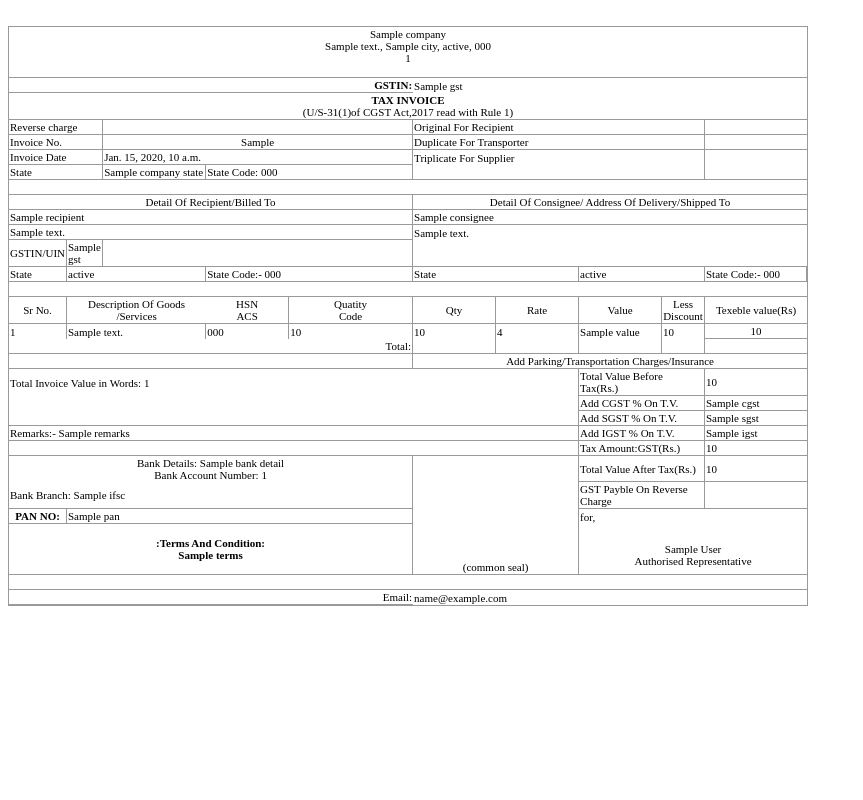
After one commit to elixir14/handy-gst, a Django app: template frontend/templates/frontend/bill.html in a window 1280 px wide. The commit adds this page. Shown: the whole page, without its empty margins (0-863 px from the left). Run offline with Django 3.2, Linux system fonts and the light colour scheme; the template is opened without the code that fills it: most values are stand-ins (such as "Sample title", 1, 10 or a date in 2020).

Commit message:
changes done to pdf bill

```diff
--- a/bill/models.py
+++ b/bill/models.py
@@ -3,8 +3,6 @@ from __future__ import unicode_literals
 from django.db import models
 from company.models import CompanyProfile
 from client.models import ClientProfile
-from django.contrib.auth.models import User
-from customer.models import State
 from common.Sample import get_current_user
 
 
@@ -64,7 +62,7 @@ class Invoice(models.Model):
 
 class Item(models.Model):
     invoice = models.ForeignKey(Invoice, on_delete=models.CASCADE)
-    description = models.CharField(max_length=100)
+    description = models.CharField(max_length=100, null=False, blank=False)
     hsn_code = models.CharField(max_length=10, null=True, blank=True)
     quantity_code = models.CharField(max_length=10, null=True, blank=True)
     quantity = models.FloatField(default=0.0)
--- /dev/null
+++ b/frontend/templates/frontend/bill.html
@@ -0,0 +1,207 @@
+<html>
+<head>
+
+</head>
+</head>
+<body>
+<table border="0" width="800" style="border:1px solid #999999;font-size:11px;" cellspacing="0" class="border" >
+
+  <tr>
+     <td colspan = "10" align="center" style="border-bottom:1px solid #999999;text-align:center;">
+                {{ company.company_name }}
+                <br>
+                {{ company_address.address }}, {{company_address.city}}, {{company_address.state}}, {{company_address.zip }}
+                <br>
+                {{ contact_detail.phone_number }}</br></br></td>
+  </tr>
+
+
+<tr><td colspan = "5"style="border-bottom:1px solid #999999;text-align:right;"><b>GSTIN:</b></td>
+        <td colspan="5">{{ company.gst }}</td>
+</tr>
+<tr><td colspan = "10" align="center" style="border-bottom:1px solid #999999;text-align:center;"><b>TAX INVOICE</b></br>(U/S-31(1)of CGST Act,2017 read with Rule 1) </td></tr>
+
+<tr>
+        <td colspan = "2" style="border-right:1px solid #999999;border-bottom:1px solid #999999;">Reverse charge</td>
+        <td colspan = "3" style="border-right:1px solid #999999;border-bottom:1px solid #999999;"></td>
+        <td colspan = "4" style="border-right:1px solid #999999;border-bottom:1px solid #999999;border-bottom:1px solid #999999;">Original For Recipient</td>
+        <td style="border-bottom:1px solid #999999;" width="100"></td>
+</tr>
+<tr>
+        <td colspan = "2" style="border-right:1px solid #999999;border-bottom:1px solid #999999;">Invoice No.</td>
+        <td colspan = "3" align="center"style="border-right:1px solid #999999;border-bottom:1px solid #999999;"> {{ invoice.invoice_no }}</td>
+        <td colspan = "4" style="border-right:1px solid #999999;border-bottom:1px solid #999999;">Duplicate For Transporter</td>
+        <td style="border-bottom:1px solid #999999;" width="100"></td>
+</tr>
+<tr>
+        <td colspan = "2" style="border-right:1px solid #999999;border-bottom:1px solid #999999;">Invoice Date</td>
+        <td colspan = "3" style="border-right:1px solid #999999;border-bottom:1px solid #999999;">{{ invoice.invoice_date }}</td>
+        <td colspan = "4" style="border-right:1px solid #999999;">Triplicate For Supplier</td>
+        <td width="100" ></td>
+</tr>
+<tr>
+        <td colspan = "2"style="border-right:1px solid #999999;border-bottom:1px solid #999999;">State</td>
+        <td style="border-right:1px solid #999999;border-bottom:1px solid #999999;" width="100">{{ company_state.name }}</td>
+        <td colspan = "2"style="border-right:1px solid #999999;border-bottom:1px solid #999999;"width="10000">State Code: {{ company_state.code }}</td>
+        <td colspan = "4"style="border-right:1px solid #999999;border-bottom:1px solid #999999;"></td>
+        <td style="border-bottom:1px solid #999999;"width="100"></td>
+</tr>
+
+      <tr><td colspan = "10"style="border-bottom:1px solid #999999;"></br></td></tr>
+
+<tr>
+        <td colspan = "5"align="center"style="border-bottom:1px solid #999999;border-right:1px solid #999999;">Detail Of Recipient/Billed To</td>
+        <td colspan = "5"align="center"style="border-bottom:1px solid #999999;">Detail Of Consignee/ Address Of Delivery/Shipped To</td>
+
+</tr>
+<tr>
+        <td colspan = "5"style="border-bottom:1px solid #999999;border-right:1px solid #999999;">{{ invoice.recipient }}</td>
+        <td colspan = "5"style="border-bottom:1px solid #999999;">{{ invoice.consignee }}</td>
+
+</tr>
+<tr>
+        <td colspan = "5"style="border-bottom:1px solid #999999;border-right:1px solid #999999;">{{ invoice.billing_address }}</br></td>
+</br>
+        <td colspan = "5">{{ invoice.shipping_address }}</br></td>
+
+</tr>
+<tr>
+        <td style="border-bottom:1px solid #999999;border-right:1px solid #999999;">GSTIN/UIN</td>
+        <td style="border-bottom:1px solid #999999;border-right:1px solid #999999;"> {{ client.gst }}</td>
+          <td colspan = "3"style="border-bottom:1px solid #999999;border-right:1px solid #999999;"></td>
+          <td colspan = "5"style="border-bottom:1px solid #999999;"></td>
+
+</tr>
+<tr>
+        <td style="border-bottom:1px solid #999999;border-right:1px solid #999999;">State</td>
+        <td colspan = "2"style="border-bottom:1px solid #999999;border-right:1px solid #999999;"> {{ invoice.billing_state }}</td>
+        <td colspan = "2"style="border-bottom:1px solid #999999;border-right:1px solid #999999;">State Code:-  {{ invoice.billing_state_code }}</td>
+        <td colspan = "2"style="border-bottom:1px solid #999999;border-right:1px solid #999999;">State</td>
+        <td colspan = "2"style="border-bottom:1px solid #999999;border-right:1px solid #999999;">{{ invoice.shipping_state }}</td>
+        <td style="border-bottom:1px solid #999999;border-right:1px solid #999999;">State Code:-  {{ invoice.shipping_state_code }}</td>
+
+</tr>
+  <tr><td colspan = "10"style="border-bottom:1px solid #999999;"><br /></td></tr>
+<tr>
+        <td style="border-bottom:1px solid #999999;border-right:1px solid #999999;"align="center">Sr No.</td>
+        <td style="border-bottom:1px solid #999999;"align="center" colspan="2">Description Of Goods /Services</td>
+
+        <td style="border-bottom:1px solid #999999;border-right:1px solid #999999;"width="80"align="center">HSN</br>ACS</td>
+        <td style="border-bottom:1px solid #999999;border-right:1px solid #999999;"align="center">Quatity</br>Code</td>
+        <td style="border-bottom:1px solid #999999;border-right:1px solid #999999;"width="80"align="center">Qty</td>
+        <td style="border-bottom:1px solid #999999;border-right:1px solid #999999;"width="80"align="center">Rate</td>
+        <td style="border-bottom:1px solid #999999;border-right:1px solid #999999;"width="80"align="center">Value</td>
+        <td style="border-bottom:1px solid #999999;border-right:1px solid #999999;" align="center">Less Discount</td>
+        <td style="border-bottom:1px solid #999999;" align="center">Texeble value(Rs)</td>
+</tr>
+        {% for item in items %}
+<tr>
+        <td style="border-right:1px solid #999999;">{{ forloop.counter }}</td>
+        <td style="border-right:1px solid #999999;" colspan="2">{{ item.description}}</td>
+        <td style="border-right:1px solid #999999;">{{ item.hsn_code}}</td>
+        <td style="border-right:1px solid #999999;">{{ item.quantity_code}}</td>
+        <td style="border-right:1px solid #999999;">{{ item.quantity}}</td>
+        <td style="border-right:1px solid #999999;">{{ item.rate}}</td>
+        <td style="border-right:1px solid #999999;"> {{ item.value}}</td>
+        <td style="border-right:1px solid #999999;">{{ item.discount}}</td>
+        <td style="border-bottom:1px solid #999999;" align="center"> {{ item.tax_value}}</td>
+</tr>
+        {% endfor %}
+
+
+<tr>
+        <td colspan = "5"align="right"style="border-right:1px solid #999999; border-bottom:1px solid #999999;">Total:</td>
+        <td style="border-right:1px solid #999999; border-bottom:1px solid #999999;"></td>
+        <td style="border-right:1px solid #999999; border-bottom:1px solid #999999;"></td>
+        <td style="border-right:1px solid #999999; border-bottom:1px solid #999999;"></td>
+        <td style="border-right:1px solid #999999; border-bottom:1px solid #999999;"></td>
+        <td style="border-bottom:1px solid #999999;"></td>
+
+
+</tr>
+<tr>
+        <td colspan = "5"style="border-right:1px solid #999999; border-bottom:1px solid #999999;"></td>
+        <td colspan = "5" align="center"style="border-bottom:1px solid #999999;">Add Parking/Transportation Charges/Insurance</td>
+
+</tr>
+<tr>
+        <td colspan = "7"style="border-right:1px solid #999999;">Total Invoice Value in Words: {{ total_in_words }}</td>
+        <td colspan = "2"style="border-right:1px solid #999999; border-bottom:1px solid #999999;">Total Value Before Tax(Rs.)</td>
+        <td  style=" border-bottom:1px solid #999999;">{{ invoice.total }}</td>
+
+</tr>
+<tr>
+        <td colspan = "7"style="border-right:1px solid #999999;"></td>
+        <td colspan = "2" style="border-right:1px solid #999999; border-bottom:1px solid #999999;">Add CGST % On T.V.</td>
+        <td colspan = "1" style="border-bottom:1px solid #999999;">{{ invoice.cgst }}</td>
+
+</tr>
+<tr>
+        <td colspan = "7" style="border-right:1px solid #999999;border-bottom:1px solid #999999;"></td>
+        <td colspan = "2" style="border-right:1px solid #999999; border-bottom:1px solid #999999;">Add SGST % On T.V.</td>
+        <td colspan = "1" style="border-bottom:1px solid #999999;">{{ invoice.sgst }}</td>
+
+</tr>
+<tr>
+        <td colspan = "7"style="border-right:1px solid #999999;border-bottom:1px solid #999999;">
+                {% if invoice.remarks %}Remarks:- {{ invoice.remarks}} {% else %} Remarks: Notification number availed if any. {% endif %}</td>
+        <td colspan = "2" style="border-right:1px solid #999999; border-bottom:1px solid #999999;">Add IGST % On T.V.</td>
+        <td colspan = "1"style="border-bottom:1px solid #999999;" >{{ invoice.igst }}</td>
+
+</tr>
+<tr>
+        <td colspan = "7"style="border-right:1px solid #999999;border-bottom:1px solid #999999;"></td>
+        <td colspan = "2"style="border-bottom:1px solid #999999;border-right:1px solid #999999;" >Tax Amount:GST(Rs.) </td>
+        <td colspan = "1"style="border-bottom:1px solid #999999;" >{{ invoice.gst_amount }}</td>
+
+</tr>
+<tr>
+        <td colspan = "5"align="center"style="border-right:1px solid #999999;">Bank Details: {{ bank_detail.bank_name }}
+                <br />Bank Account Number:  {{ bank_detail.account_number }}</td>
+        <td colspan = "2" style="border-right:1px solid #999999;"></td>
+        <td colspan = "2"style="border-right:1px solid #999999;border-bottom:1px solid #999999;" >Total Value After Tax(Rs.)</td>
+        <td style="border-bottom:1px solid #999999;">{{ invoice.grand_total }}</td>
+
+
+</tr>
+<tr>
+        <td colspan = "5"style="border-right:1px solid #999999;border-bottom:1px solid #999999;">Bank Branch: {{ bank_detail.ifsc }}</td>
+        <td colspan = "2" style="border-right:1px solid #999999;" ></td>
+        <td colspan = "2" style="border-right:1px solid #999999;border-bottom:1px solid #999999;" >GST Payble On Reverse Charge</td>
+        <td style="border-bottom:1px solid #999999;"></td>
+
+</tr>
+
+<tr>
+        <th colspan = "1"style="border-bottom:1px solid #999999;border-right:1px solid #999999;">PAN NO:</th>
+        <td colspan = "4"style="border-bottom:1px solid #999999;border-right:1px solid #999999;" >{{ tax_detail.pan }}</td>
+        <td colspan = "2" style="border-right:1px solid #999999;"></td>
+        <td colspan = "3" >for,</td>
+
+
+
+</tr>
+<tr>
+
+        <th colspan = "5" align="center"style="border-bottom:1px solid #999999;border-right:1px solid #999999;">:Terms And Condition: <br /> {{ invoice.terms }}</th>
+        <td colspan = "2"style="border-bottom:1px solid #999999;border-right:1px solid #999999;" align="center"></br></br></br>(common seal)</td>
+        <td colspan = "3"style="border-bottom:1px solid #999999;" align="center"></br> {% if  invoice.authorised_signatory %}
+                     {{ invoice.authorised_signatory }}
+                  {% else %}
+                     {{ contact_detail.first_name}} {{ contact_detail.last_name }}
+                  {% endif %}
+                </br>Authorised Representative</td>
+
+</tr>
+
+<tr><td colspan = "10"style="border-bottom:1px solid #999999;"></br></td></tr>
+
+<tr><td colspan = "5" align="center" style="border-bottom:1px solid #999999;text-align:right;">&nbsp;&nbsp;&nbsp;&nbsp;&nbsp;&nbsp;&nbsp;&nbsp;&nbsp;&nbsp;&nbsp;&nbsp;&nbsp;&nbsp;&nbsp;&nbsp;&nbsp;&nbsp;&nbsp;&nbsp;&nbsp;&nbsp;&nbsp;&nbsp;&nbsp;&nbsp;
+        Email:</td><td colspan="5"> {{ contact_detail.email }} </td></tr>
+
+
+</tr>
+</table>
+</body>
+
+</html>
--- a/requirements.txt
+++ b/requirements.txt
@@ -12,3 +12,4 @@ six==1.10.0
 tinycss2==0.6.0
 WeasyPrint==0.40
 webencodings==0.5.1
+num2words==0.5.5
```
Also changed, not shown: bill/forms.py (+10 -15 lines), bill/views.py (+16 -2 lines), frontend/templates/frontend/gst_bill.html (+6 -6 lines).
